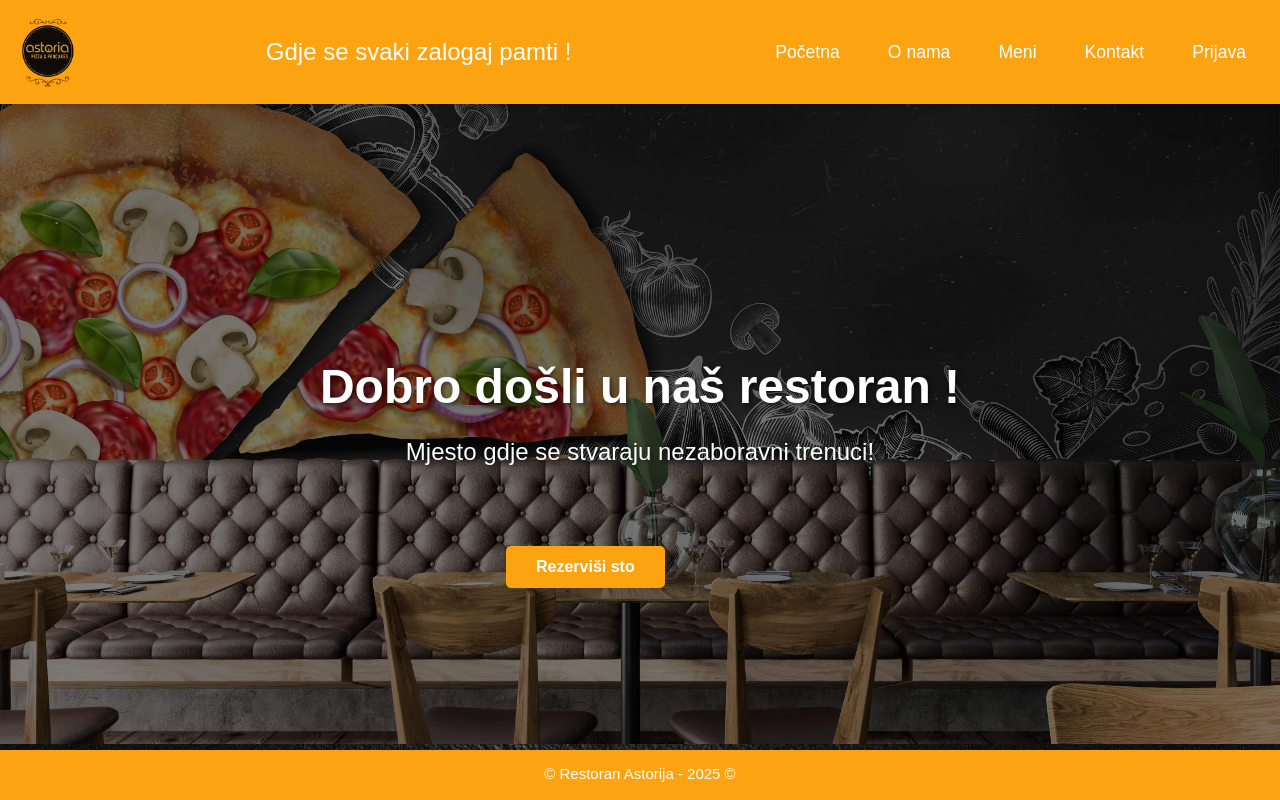
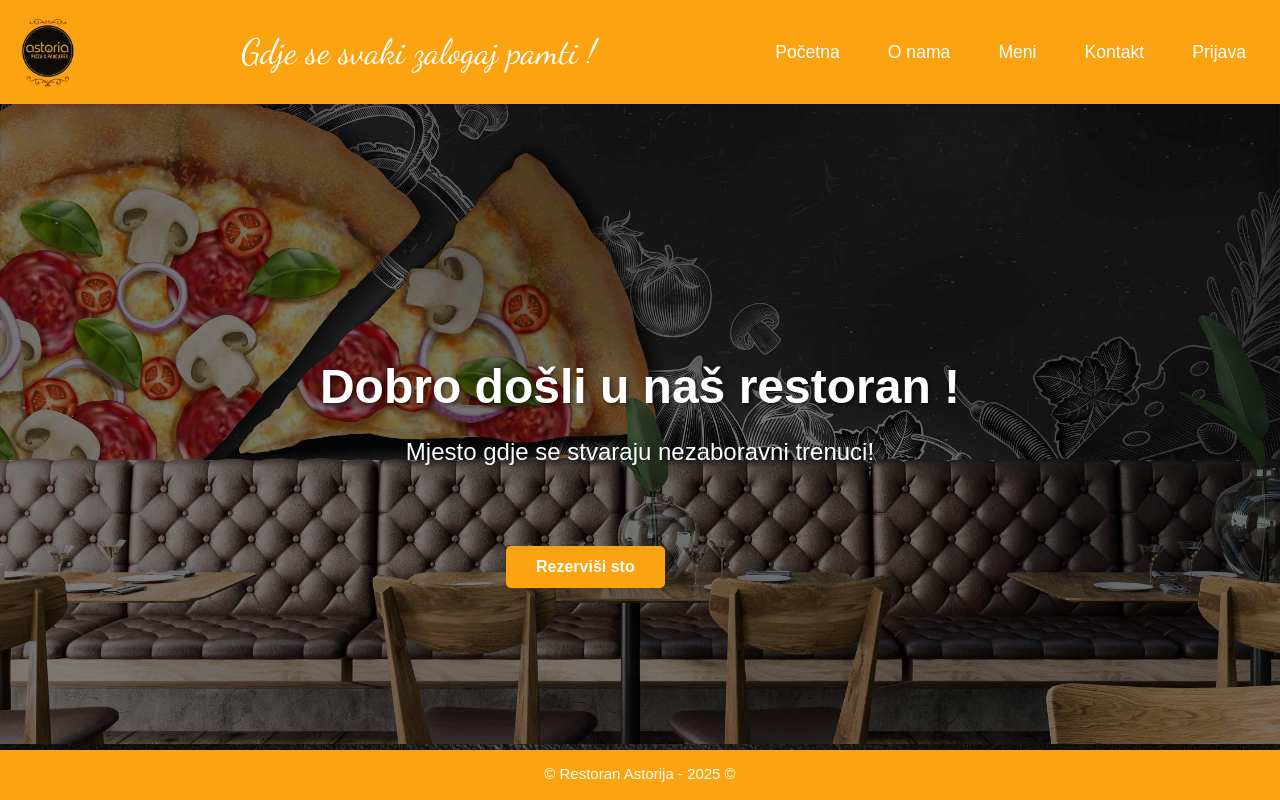
Before and after one commit to kemalbeganovic24/Restoran-Astoria, a React (Create React App) app: page / in a window 1280 px wide. Built offline with nearby package versions, Linux system fonts and the light colour scheme.

Commit message:
Update Header.js

```diff
--- a/src/components/Header.js
+++ b/src/components/Header.js
@@ -27,7 +27,7 @@ function Header({ korisnik, onLogout }) {
         <header className={`header ${scrolled ? "scrolled" : ""}`}>
             <nav className="navbar">
                 <img src={logo} alt="Logo" className="logo" />
-                <p className="pisani-tekst">Gdje se svaki zalogaj pamti !</p>
+                <p className="pisani-tekst-header">Gdje se svaki zalogaj pamti !</p>
                 <ul className="nav-list">
                     <li><NavLink to="/">Početna</NavLink></li>
                     <li><NavLink to="/about">O nama</NavLink></li>
```
